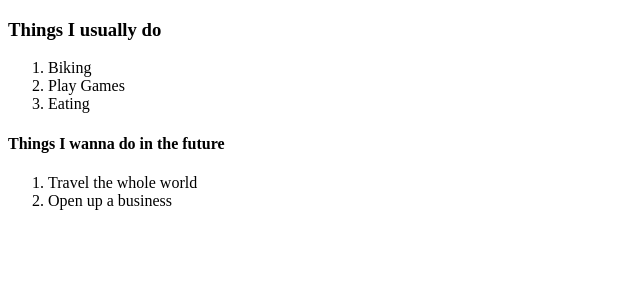
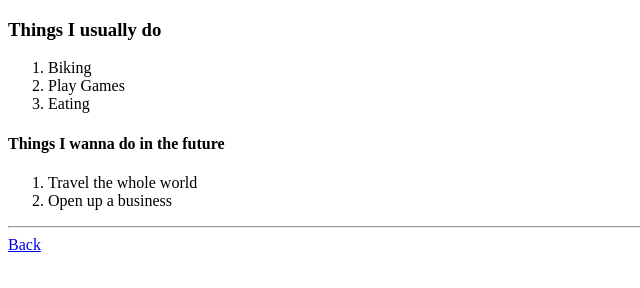
Before and after one commit to LorenzePeralta/myfirstproject, a plain HTML site: page hobbies.html in a window 1280 px wide. Shown: the whole page, without its empty margins (0-640 px from the left). Drawn offline with Linux system fonts and the light colour scheme.

Commit message:
Update hobbies.html

```diff
--- a/hobbies.html
+++ b/hobbies.html
@@ -3,6 +3,7 @@
   <head>
     <meta charset="utf-8">
     <title> Hobbies ni Renzo</title>
+      <link rel="stylesheet" href="style/styles.css">
   </head>
   <body>
     <h3> Things I usually do </h3>
@@ -17,6 +18,8 @@
       <li>Travel the whole world</li>
       <li>Open up a business</li>
     </ol>
+    <hr>
+    <a href="index.html">Back</a>
 
   </body>
 </html>
```
